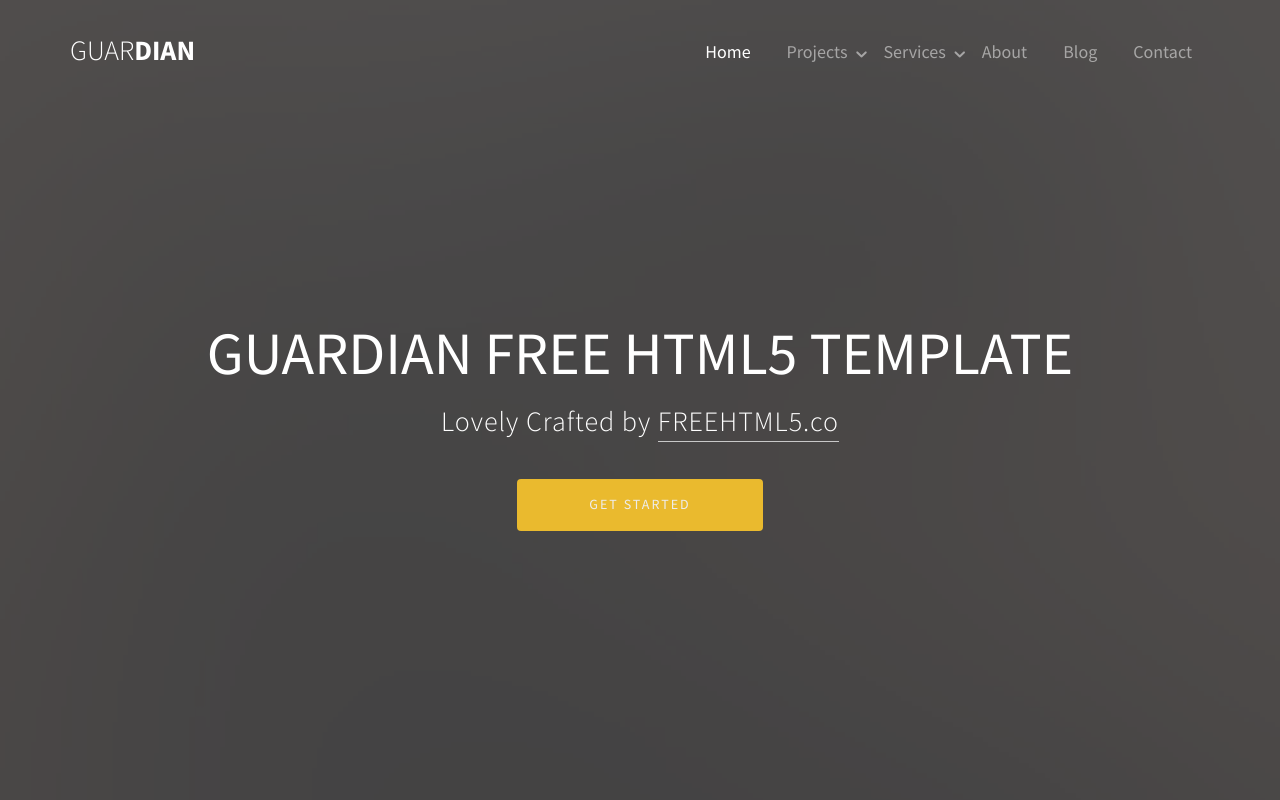
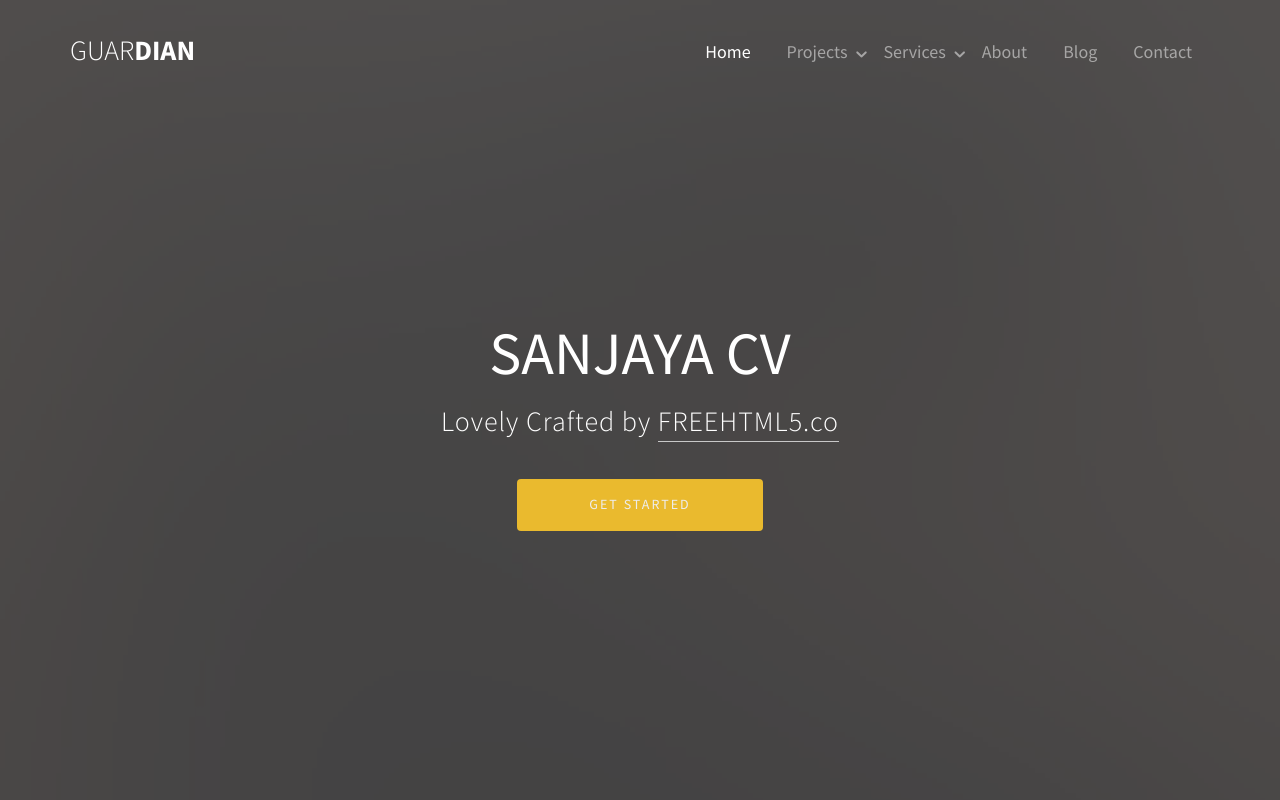
Before and after one commit to sanjayamv/sanjayamv.github.io, a plain HTML site: page index.html in a window 1280 px wide. Shown: the top 800 px of the page. Drawn offline with Linux system fonts and the light colour scheme; files whose address does not match are found by name.

Commit message:
Update index.html

```diff
--- a/index.html
+++ b/index.html
@@ -126,7 +126,7 @@
 			<div class="fh5co-overlay"></div>
 			<div class="fh5co-cover text-center" data-stellar-background-ratio="0.5" style="background-image: url(images/home-image.jpg);">
 				<div class="desc animate-box">
-					<h2>Guardian Free HTML5 Template</h2>
+					<h2>Sanjaya CV</h2>
 					<span>Lovely Crafted by <a href="http://frehtml5.co/" target="_blank" class="fh5co-site-name">FREEHTML5.co</a></span>
 					<span><a class="btn btn-primary" href="#">Get Started</a></span>
 				</div>
```
